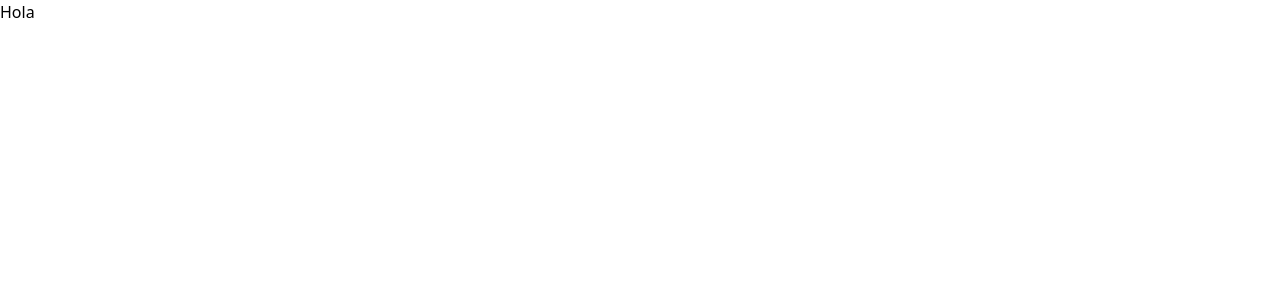
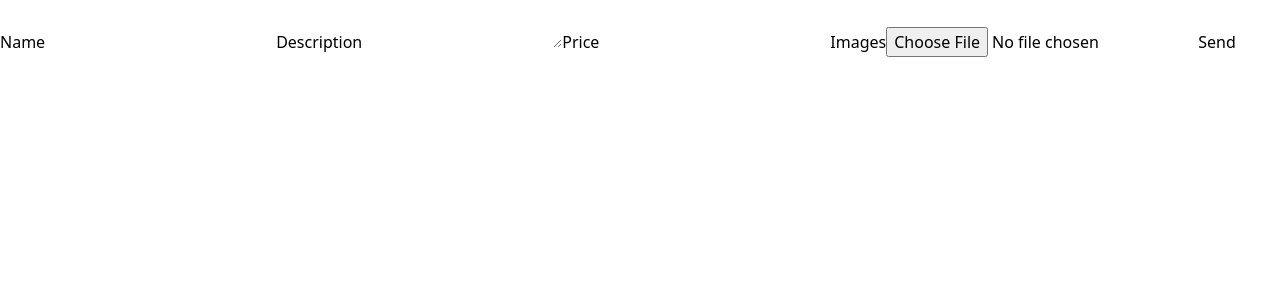
Before and after one commit to tyago343/one-more-time, a React app: page / in a window 1280 px wide. Shown: the top 300 px of the page. Built offline with nearby package versions, Linux system fonts and the light colour scheme.

Commit message:
chore: adjusting test to use them properly

```diff
--- a/src/pages/product/product.tsx
+++ b/src/pages/product/product.tsx
@@ -1,4 +1,72 @@
-import React from 'react';
-export default () => {
-  return <div>Hola</div>;
+import React, { useEffect } from 'react';
+import { useForm } from 'react-hook-form';
+
+const Product: React.FC = () => {
+  const {
+    formState: { errors, isSubmitting, isSubmitSuccessful },
+
+    handleSubmit,
+    register,
+    reset,
+  } = useForm();
+  const onSubmit = (values: any) => {
+    console.log({ isSubmitting, values });
+    // reset();
+  };
+  React.useEffect(() => {
+    if (isSubmitSuccessful) {
+      reset();
+    }
+  }, [isSubmitSuccessful, reset]);
+
+  return (
+    <div>
+      <form onSubmit={handleSubmit(onSubmit)}>
+        <label htmlFor="name">Name</label>
+        <input
+          type="text"
+          id="name"
+          {...register('name', { required: 'Name is required' })}
+        />
+        {errors.name ? <p>{errors.name.message as string}</p> : null}
+        <label htmlFor="description">Description</label>
+        <textarea
+          {...register('description', { required: 'Description is required' })}
+          id="description"
+        />
+        {errors.description ? (
+          <p>{errors.description.message as string}</p>
+        ) : null}
+
+        <label htmlFor="price">Price</label>
+        <input
+          type="number"
+          {...register('price', { required: 'Price is required' })}
+          id="price"
+        />
+        {errors.price ? <p>{errors.price.message as string}</p> : null}
+
+        <label htmlFor="images">Images</label>
+        <input
+          type="file"
+          {...register('images', {
+            required: 'at least one image is required',
+          })}
+          id="images"
+        />
+        {errors.images ? <p>{errors.images.message as string}</p> : null}
+
+        <button
+          type="submit"
+          name={isSubmitting ? 'Sending...' : 'Send'}
+          role="button"
+          disabled={isSubmitting}
+        >
+          {isSubmitting ? 'Sending...' : 'Send'}
+        </button>
+      </form>
+    </div>
+  );
 };
+
+export default Product;
```
Also changed, not shown: 1 other file (tests, documents, lock files or other folders).
